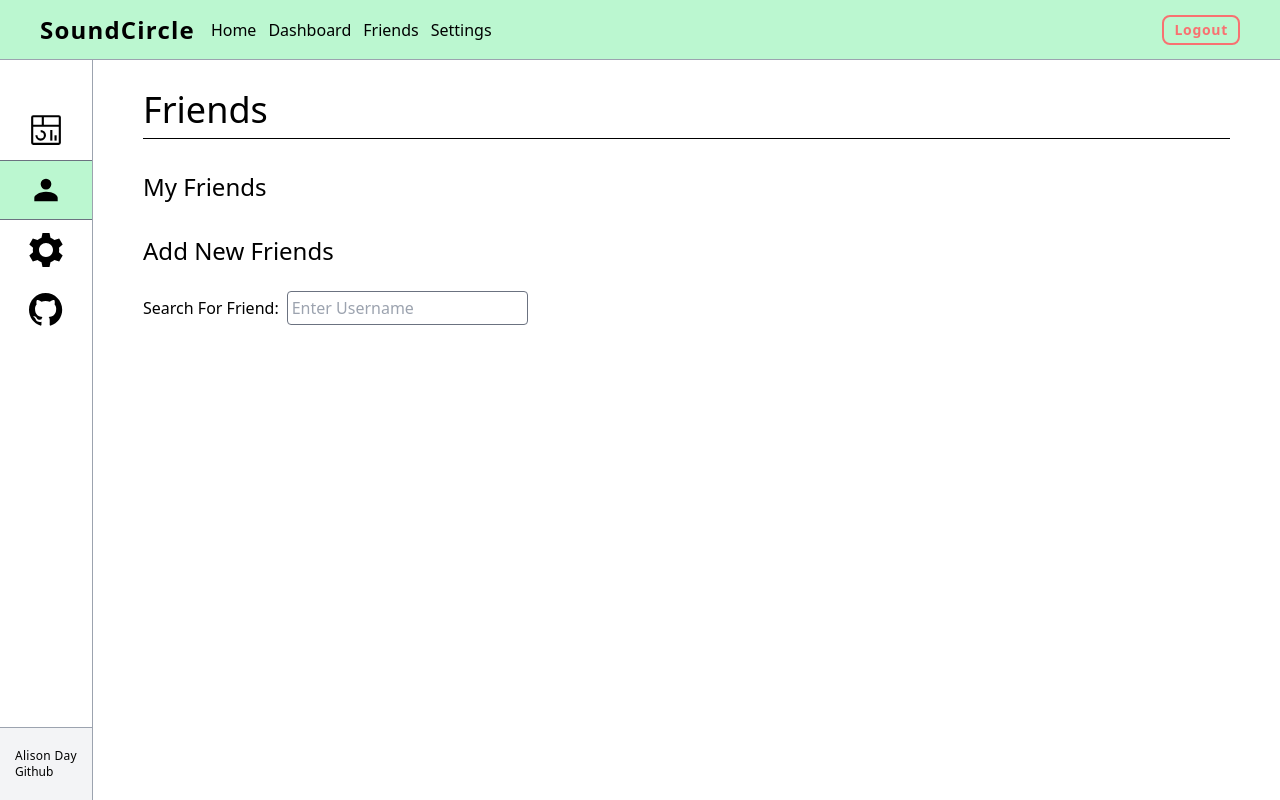
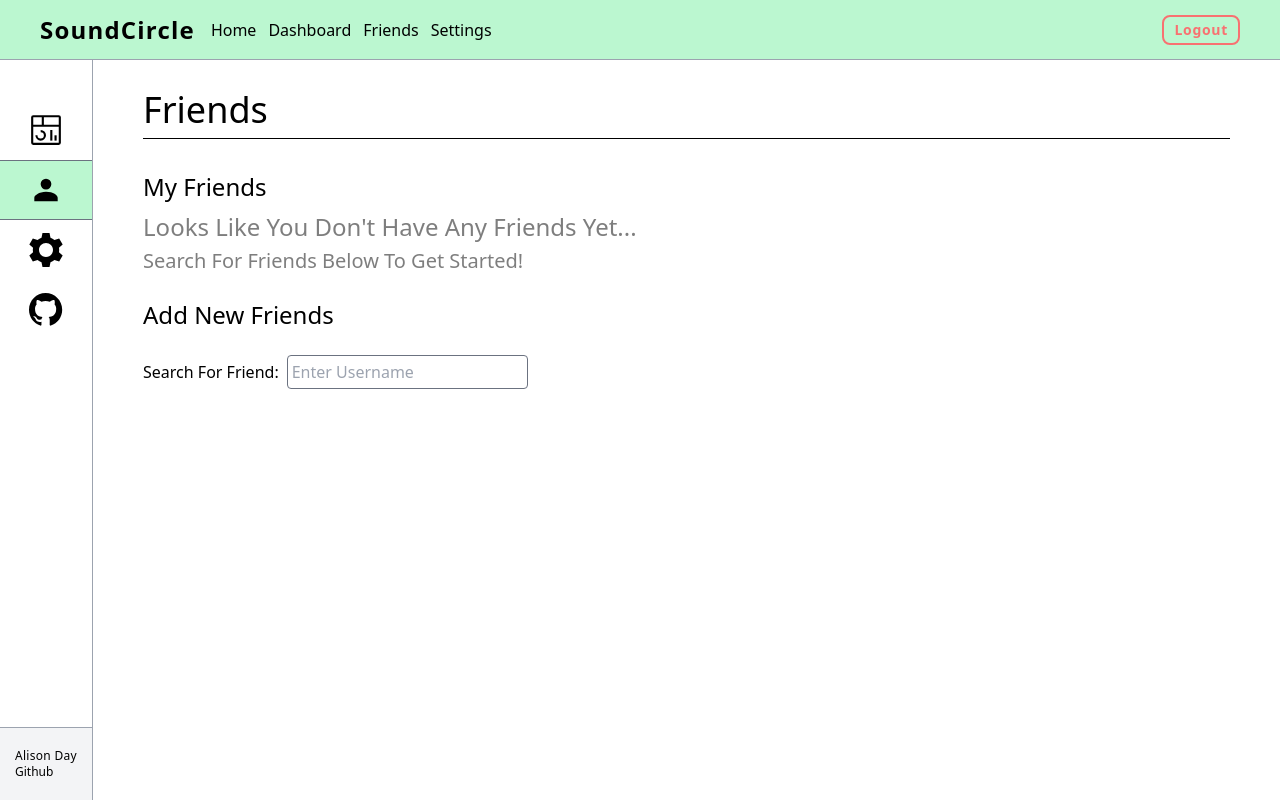
Before and after one commit to aday2418/startup, a Next.js app: page /dashboard/friends in a window 1280 px wide. Built offline with nearby package versions, Linux system fonts and the light colour scheme.

Commit message:
Added no friends text

```diff
--- a/src/app/dashboard/GenreChart.jsx
+++ b/src/app/dashboard/GenreChart.jsx
@@ -50,6 +50,18 @@ export default function GenreChart() { // Used to Fill in the data for the chart
         text: 'Percentage of Listening Activity By Genre',
       },
     },
+    scales: { //This is new to turn off gridlines
+      x: { // Assuming the x-axis is the vertical one due to indexAxis set to 'y'
+        grid: {
+          display: false, // Turn off grid lines for x-axis
+        }
+      },
+      y: { // And y-axis is the horizontal one
+        grid: {
+          display: false, // Turn off grid lines for y-axis
+        }
+      },
+    }
   };
 
   return (<Bar data={data} options={options} />);
--- a/src/app/dashboard/friends/FriendGrid.jsx
+++ b/src/app/dashboard/friends/FriendGrid.jsx
@@ -4,8 +4,10 @@ import FriendBlock from "./FriendBlock"
 export default function FriendGrid({friends, removeFriend}){
 
     return(
-        <div className='grid grid-cols-5 gap-8 w-full'>
-            {friends.map((friend, index) => (<FriendBlock key={index} user={friend} color={friend.color} removeFriend={removeFriend}/>))}
+        <div>
+            {friends.length > 0 ? <div className='grid grid-cols-5 gap-8 w-full'>
+            {friends.map((friend, index) => (<FriendBlock key={index} user={friend} color={friend.color} removeFriend={removeFriend}/>))} </div> : <div className="flex flex-col gap-1"><p className="text-2xl opacity-50">Looks Like You Don't Have Any Friends Yet... </p> <p className="text-xl opacity-50">Search For Friends Below To Get Started!</p></div>}
         </div>
+
     )
 }
```
